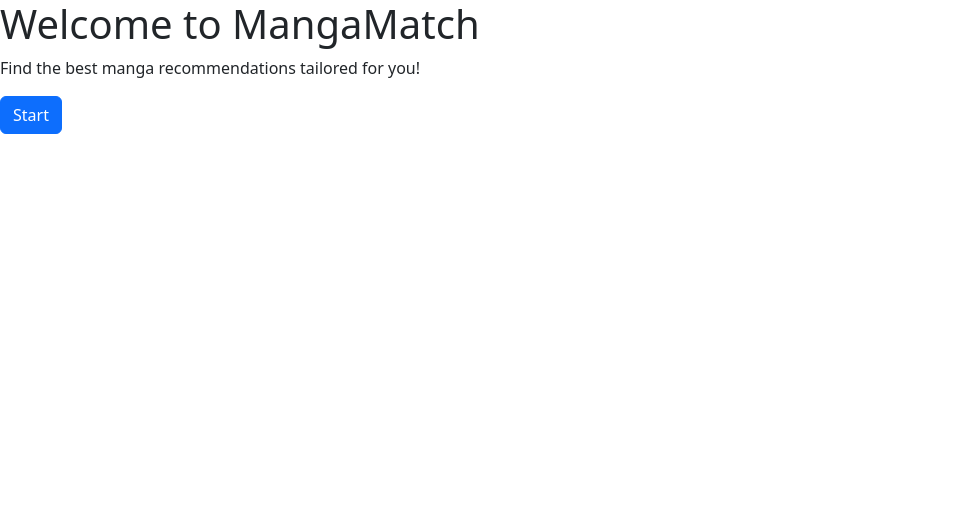
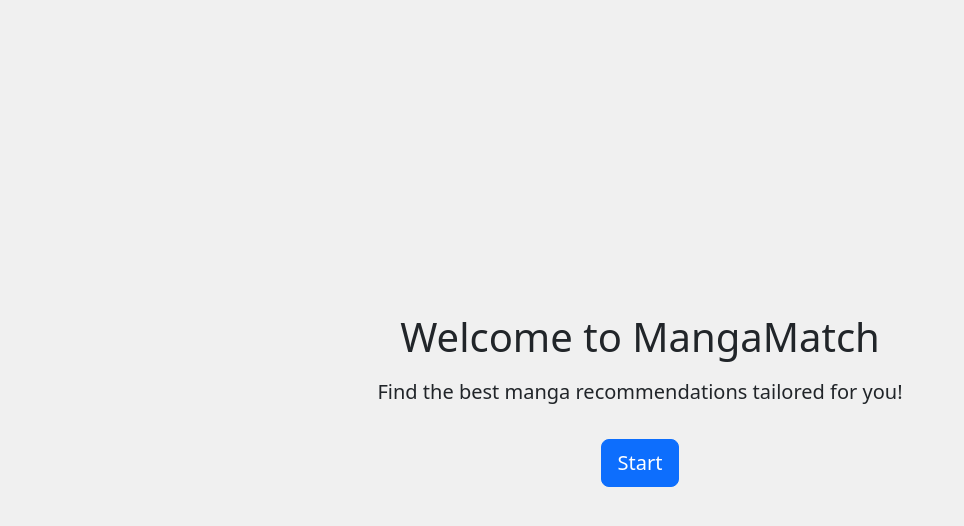
Before and after one commit to csiv23/MangaMatch, a React (Create React App) app in the folder frontend/: page / in a window 1280 px wide. Shown: the top 526 px of the page, without its empty margins (0-964 px from the left). Built offline with nearby package versions, Linux system fonts and the light colour scheme.

Commit message:
Modified welcome screen

```diff
--- a/frontend/package.json
+++ b/frontend/package.json
@@ -13,6 +13,7 @@
     "react-dom": "^18.2.0",
     "react-router-dom": "^6.15.0",
     "react-scripts": "^5.0.1",
+    "styled-components": "^6.0.8",
     "web-vitals": "^2.1.4"
   },
   "scripts": {
--- a/frontend/src/components/RecommendationScreen/RecommendationScreen.js
+++ b/frontend/src/components/RecommendationScreen/RecommendationScreen.js
@@ -42,7 +42,6 @@ function RecommendationScreen() {
 
     return (
         <div className="recommendation-screen">
-            <h2>Ready to find your next favorite manga?</h2>
             {loading && (
                 <div className="loading-indicator">
                     <div className="spinner-border text-secondary" role="status">
--- a/frontend/src/components/WelcomeScreen/WelcomeScreen.js
+++ b/frontend/src/components/WelcomeScreen/WelcomeScreen.js
@@ -1,5 +1,36 @@
 import React from 'react';
 import { useNavigate } from 'react-router-dom';
+import styled from 'styled-components';
+
+const WelcomeContainer = styled.div`
+    display: flex;
+    flex-direction: column;
+    justify-content: center;
+    align-items: center;
+    height: 100vh;
+    background-color: #f0f0f0;
+    text-align: center;
+
+    h1 {
+        font-size: 2.5rem;
+        margin-bottom: 1rem;
+    }
+
+    p {
+        font-size: 1.25rem;
+        margin-bottom: 2rem;
+    }
+
+    @media (max-width: 768px) {
+        h1 {
+            font-size: 2rem;
+        }
+
+        p {
+            font-size: 1rem;
+        }
+    }
+`;
 
 function WelcomeScreen() {
     const navigate = useNavigate();
@@ -9,11 +40,11 @@ function WelcomeScreen() {
     };
 
     return (
-        <div className="welcome-screen">
+        <WelcomeContainer className="container-fluid">
             <h1>Welcome to MangaMatch</h1>
             <p>Find the best manga recommendations tailored for you!</p>
-            <button className="btn btn-primary" onClick={handleClick}>Start</button>
-        </div>
+            <button className="btn btn-primary btn-lg" onClick={handleClick}>Start</button>
+        </WelcomeContainer>
     );
 }
 
```
Also changed, not shown: 1 other file (tests, documents, lock files or other folders).
